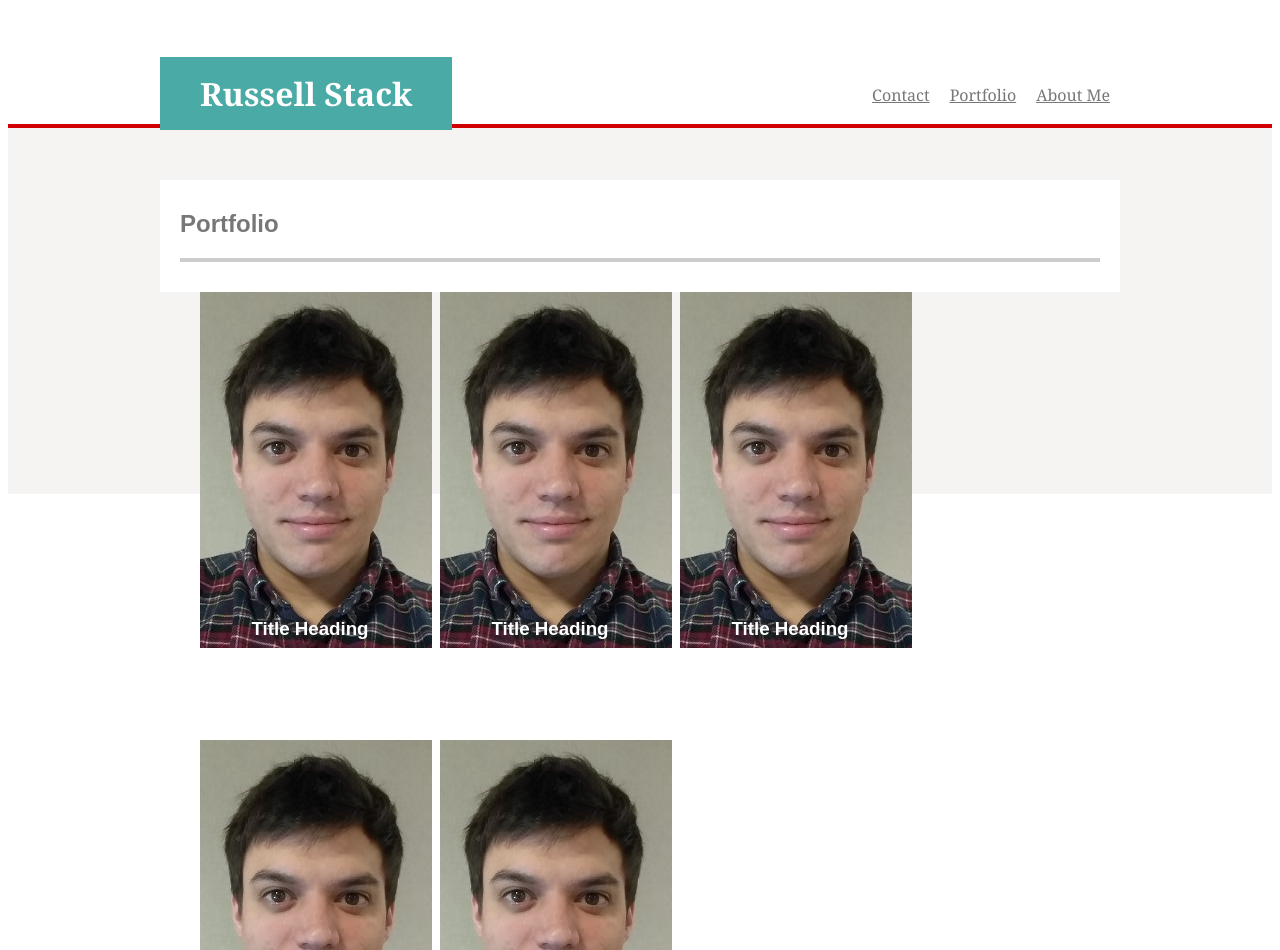
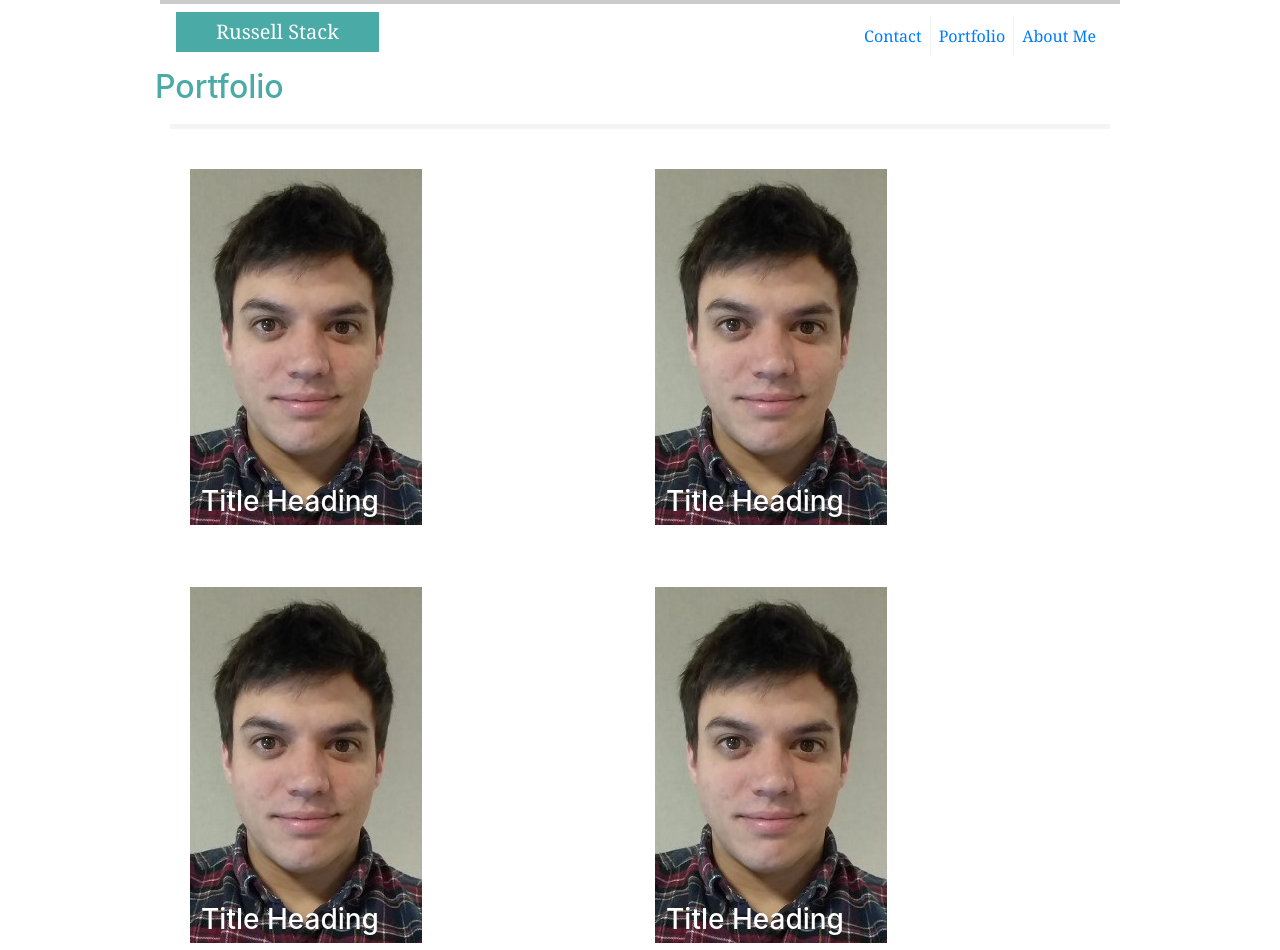
Before and after one commit to russellostack/Bootstrap-Portfolio, a plain HTML site: page portfolio.html in a window 1280 px wide. Shown: the top 950 px of the page. Drawn offline with nearby package versions, Linux system fonts and the light colour scheme.

Commit message:
final changes, portfolio page still looks weird

```diff
--- a/assets/css/style.css
+++ b/assets/css/style.css
@@ -1,92 +1,136 @@
 body{
     font-family: 'Arial', 'Helvetica Neue', Helvetica, sans-serif;
 }
+
 h1,li{
     font-family: Georgia, Times,'Times New Roman',  serif;
 }
+/* Media Query */
 
-.navbar{
-    width: 960px;
-    margin: 0 auto;
+@media only screen and (max-width: 980px) {
+    .container {
+        margin-bottom: 15px;
+    }
+    .navbar-nav{
+        width:50%;
+        flex-direction: row;
+        margin: 0 auto;
+    }
+    .navbar {
+        padding: 0;
+    }
+
 }
-.nametag{
-    float:left;
-    width:50%;
+
+@media only screen and (max-width: 768px) {
+    .container{
+        margin-left: auto;
+        margin-right: auto;
+        width: 50%;
+        padding:0;
+    }
+    .navbar {
+        padding: 0;
+    }
+
+    .navbar-nav {
+        flex-direction: row;
+        margin: 0 auto;
+    }
+
+    .navbar-brand {
+        margin: 0;
+        width: 100%;
+        padding: 20px 0;
+    }
 }
+
+@media only screen and (max-width: 640px) {
+    .container{
+        margin-left: 0px;
+        margin-right: 0px;
+        max-width: 100%;
+    }
+
+    h1 {
+        text-align: center;
+    }
+
+    p {
+        margin: 15px 15px 15px 15px;
+        text-align: justify;
+        font-size:.75rem;
+        line-height:1rem;
+    }
+
+    .row {
+        margin-left: 0px;
+    }
+}
+
+/*nav*/
+
 h1{
     background-color: #4aaaa5;
-    float:left;
     padding:15px 40px;
     color:#ffffff;
     position:relative;
-    bottom:-28px;
 }
-.navlinks{
-    float:left;
-    width:50%;
+
+li+li{
+    border-left:1px solid #dbd1d141;
 }
-ul{
-    float:right;
-}
-li{
-    float:left;
-    margin-top:60px;
-    list-style: none;
-    padding: 0px 10px;
-}
+
 a{
     color:#777777;
 }
-.container{
-    clear:both;
-    margin:0px auto -40px auto;
-    border-top: 4px solid;
-    padding-top:50px;
-    padding-bottom:200px;
-    background-color: #dbd1d141;
-    border-color: #d10000;
+
+a:hover{
+    color:#4aaaa5;
 }
-.containercenter{
+
+a:visited {
+    color: green;
+}
+
+/*Center*/
+
+.center{
+    border-top: 4px solid #cccccc;
+    background-color: #ffffff;
     width:960px;
-    margin: 0 auto;
-    background-color: #ffffff;
-    border:2px solid;
-    border-color: #dbd1d141
+    margin-right: auto;
+    margin-left:auto;
 }
-.containercontent{
-    padding:20px;
-    color:#777777
+
+h2{
+    color: #4aaaa5;
+    margin:20px;
+    right:20px;
+    margin-left:10px;
 }
-h2{
-    padding-bottom: 20px;
-    border-bottom:4px solid;
-    border-color:#cccccc;
-    margin:10px 0px 10px 0px;
+#border{
+    border-bottom: 5px solid #dbd1d141;
+    margin: 10px;
 }
-.headshot{
-    float:left;
-    width:250px;
-    padding:20px 20px 20px 0px;
-}
-form{
-    padding:20px
-}
-input[type=text],select, textarea{
-    margin:15px 0;
-    width:100%
-}
-input[type=sumbit]{
-    background-color:#4aaaa5;
-    color:white;
-    padding:15px;
-    font-size: 12px;
-}
-.box{
+
+.img{
+    margin-left: 10px;
     width:200px;
     float:left;
-    margin: 0;
+    padding-right:40px;
+    padding-bottom:20px;
+}
+
+/*Form*/
+form{
     padding:20px;
 }
+
+.btn{
+    background-color: #4aaaa5;
+}
+
 h3{
     color:#ffffff;
     margin:0;
@@ -97,8 +141,8 @@ h3{
     text-align: center;
 }
 
-.img{
-    float:left;
-    padding-right:40px;
-    padding-bottom:20px;
+/*Portfolio*/
+/* I can't seem to get the thumbnails to space out evenly in the contain div for whatever reason*/
+.thumbnails{
+    padding:30px;
 }
--- a/portfolio.html
+++ b/portfolio.html
@@ -2,54 +2,64 @@
 <html>
 <head>
     <meta charset="UTF-8">
+    <meta name="viewport" content="width=device-width, initial-scale=1.0">
     <link rel="stylesheet" href="assets/css/style.css">
+    <link rel="stylesheet" href="https://stackpath.bootstrapcdn.com/bootstrap/4.2.1/css/bootstrap.min.css" integrity="sha384-GJzZqFGwb1QTTN6wy59ffF1BuGJpLSa9DkKMp0DgiMDm4iYMj70gZWKYbI706tWS" crossorigin="anonymous">
     <title>Portfolio</title>
 </head>
 <body>
-    <header class="navbar">
-        <div class="nametag">
-            <h1>Russell Stack</h1>
-        </div>
-        <nav class="navlinks">
-            <ul>
-            <li><a href="#Contact">Contact</a></li>
-            <li><a href="#Portfolio">Portfolio</a></li>
-            <li><a href="#About Me">About Me</a></li>
+    <div class="center">
+        <nav class="navbar navbar-expand-md">
+            <h1 class="navbar-brand">Russell Stack</h1>
+            <ul class="navbar-nav ml-md-auto">
+            <li class="nav-item"><a class="nav-link" href="contact.html">Contact</a></li>
+            <li class="nav-item"><a class="nav-link" href="portfolio.html">Portfolio</a></li>
+            <li class="nav-item"><a class="nav-link" href="index.html">About Me</a></li>
             </ul>
         </nav>
-    </header>
-    <div class="container">
-        <div class="containercenter">
-            <div class="containercontent">
+
+        <div class="row">
             <h2>Portfolio</h2>
+        </div>
+        <div class="row" id="border">
+        </div>
+            <div class="thumbnails">
+                <div class="row">
                     <!--portfolio content I don't have yet, Its my headshot because I thought it'd be funny-->
-                <div class="box">
-                    <img src="assets/images/headshot2.jpg" class="img">
+                    <div class="col-sm-6">
+                        <img src="assets/images/headshot2.jpg" class="img-fluid">
                         <h3>Title Heading</h3>
                         <a href="project1/russellostack/github.io"></a>
                     </div>
-                <div class="box">
-                    <img src="assets/images/headshot2.jpg" class="img">
+                    <div class="col-sm-6">
+                        <img src="assets/images/headshot2.jpg" class="img-fluid">
                         <h3>Title Heading</h3>
                         <a href="project2/russellostack/github.io"></a>
                     </div>
-                <div class="box">
-                    <img src="assets/images/headshot2.jpg" class="img">
+                </div>
+                <div class="row">
+
+                    <div class="col-sm-6">
+                        <img src="assets/images/headshot2.jpg" class="img-fluid">
                         <h3>Title Heading</h3>
                         <a href="project3/russellostack/github.io"></a>
                     </div>
-                <div class="box">
-                    <img src="assets/images/headshot2.jpg" class="img">
+                    <div class="col-sm-6">
+                        <img src="assets/images/headshot2.jpg" class="img-fluid">
                         <h3>Title Heading</h3>
                         <a href="project4/russellostack/github.io"></a>
                     </div>
-                <div class="box">
-                    <img src="assets/images/headshot2.jpg" class="img">
+                </div>
+                <div class="row">
+
+                    <div class="col-sm-6">
+                        <img src="assets/images/headshot2.jpg" class="img-fluid">
                         <h3>Title Heading</h3>
                         <a href="project15/russellostack/github.io"></a>
                     </div>
                 </div>
             </div>
             </div>
+    </div>
 </body>
 </html>
```
Also changed, not shown: contact.html (+31 -25 lines), index.html (+25 -16 lines). Lines whose indentation alone changed are shown as unchanged.
